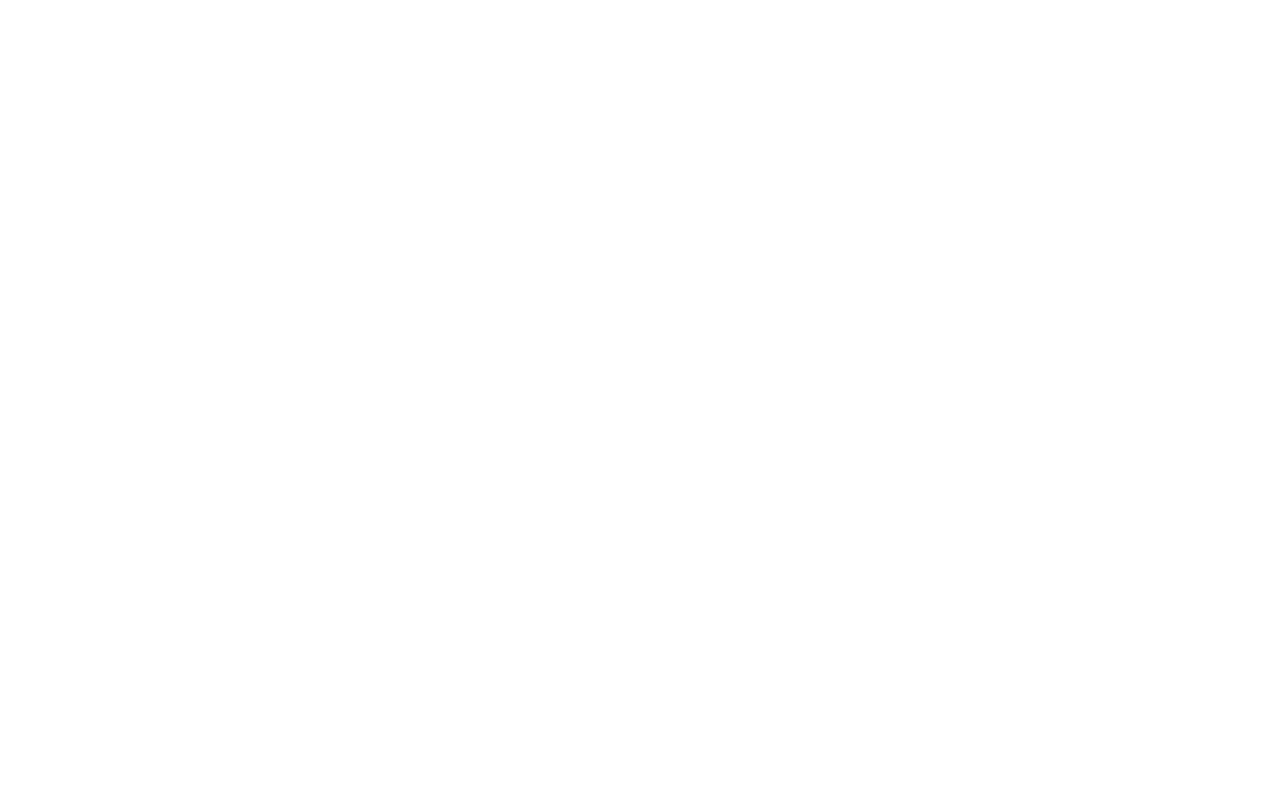
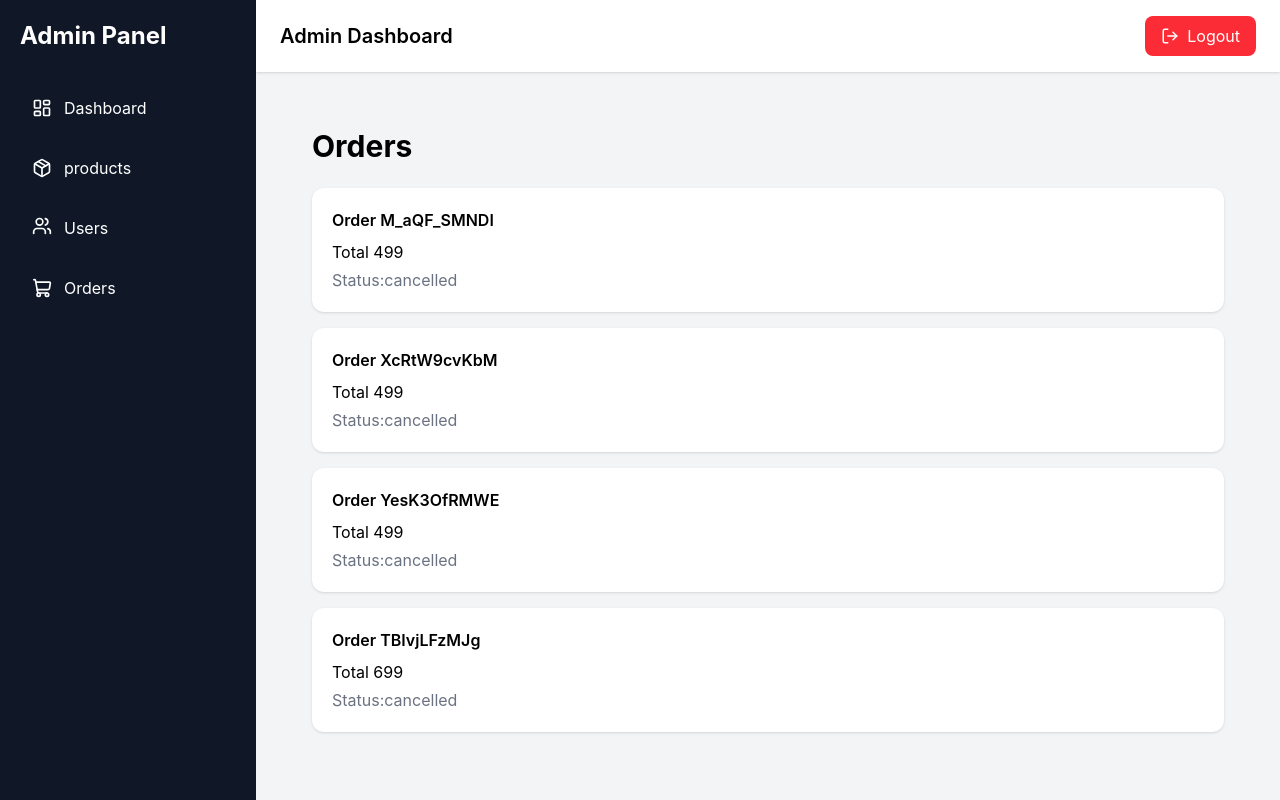
Before and after one commit to ridhafathima1/e-commerce-project, a React (Vite) app: page /admin/orders in a window 1280 px wide. Before the commit this address had no page. Built offline with nearby package versions, Linux system fonts and the light colour scheme; data requests are answered from the project's data file; sample sign-in values are in the browser's storage.

Commit message:
create adminorder.jsx page

```diff
--- a/src/admin-side/pages/adminorders.jsx
+++ b/src/admin-side/pages/adminorders.jsx
@@ -1,22 +1,25 @@
-import { createSlice,createAsyncThunk } from "@reduxjs/toolkit";
-import axios from "axios"
-export const fetchorders=createAsyncThunk(
-    "adminorders/fetchorders",
-    async ()=>{
-        const res=await axios.get("http://localhost:3000/orders")
-        return res.data;
-    }
-)
-const adminordersslice=createSlice({
-    name:"adminorders",
-    initialState:{
-        orders:[],
-    },
-    reducers:{},
-    extraReducers:(builder)=>{
-        builder.addCase(fetchorders.fulfilled,(state,action)=>{
-            state.orders=action.payload;
-        })
-    }
-})
-export default adminordersslice.reducer
+import {useEffect} from "react"
+import {useDispatch,useSelector} from "react-redux"
+import { fetchorders } from "../../redux/adminorders"
+function Adminorders(){
+    const dispatch=useDispatch()
+    const orders=useSelector((state)=>state.adminorders.orders)
+    useEffect(()=>{
+        dispatch(fetchorders())
+    },[dispatch])
+    return (
+        <div className="p-8">
+            <h1 className="mb-6 text-3xl font-bold">Orders</h1>
+            <div className="space-y-4">
+                {orders.map((order)=>(
+                    <div key={order.id} className="rounded-xl bg-white p-5 shadow">
+                        <h2 className="font-semibold">Order {order.id}</h2>
+                        <p className="mt-2">Total {order.total}</p>
+                        <p className="mt-1 text-gray-500">Status:{order.status}</p>
+                    </div>
+                ))}
+            </div>
+        </div>
+    )
+}
+export default Adminorders;
--- a/src/pages/products.jsx
+++ b/src/pages/products.jsx
@@ -128,7 +128,7 @@
 
             ))}
              <button onClick={()=>setsort("low")} className={`rounded-full px-5 py-3 text-sm font-medium ${sort==="low"?"bg-pink-600 text-white":"bg-pink-50 text-gray-700"}`}>price:low to high</button>
-             <button onClick={()=>setsort("high")} className={`rounded-full px-5 py-3 text-sm font medium ${sort==="high"?"bg-pink-600 text-white":"bg-pink-50 text-gray-700"}`}>price:high to low</button>
+             <button onClick={()=>setsort("high")} className={`rounded-full px-5 py-3 text-sm font-medium ${sort==="high"?"bg-pink-600 text-white":"bg-pink-50 text-gray-700"}`}>price:high to low</button>
              <button onClick={()=>setsort("")}
              className="rounded-full bg-gray-100 px-5 py-3 text-sm font-medium">clear</button>
           </div>
--- /dev/null
+++ b/src/redux/adminorders.js
@@ -0,0 +1,22 @@
+import { createSlice,createAsyncThunk } from "@reduxjs/toolkit";
+import axios from "axios"
+export const fetchorders=createAsyncThunk(
+    "adminorders/fetchorders",
+    async ()=>{
+        const res=await axios.get("http://localhost:3000/orders")
+        return res.data;
+    }
+)
+const adminordersslice=createSlice({
+    name:"adminorders",
+    initialState:{
+        orders:[],
+    },
+    reducers:{},
+    extraReducers:(builder)=>{
+        builder.addCase(fetchorders.fulfilled,(state,action)=>{
+            state.orders=action.payload;
+        })
+    }
+})
+export default adminordersslice.reducer
--- a/src/redux/store.js
+++ b/src/redux/store.js
@@ -6,7 +6,7 @@
 import ordersReducer from "./orders";
 import adminproductReducer from "./adminproducts";
 import adminusersReducer from "./adminusers";
-import adminordersReducer from "../admin-side/pages/adminorders";
+import adminordersReducer from "./adminorders"
 export const store = configureStore({
   reducer: {
     cart: cartReducer,
--- a/src/routes/approutes.jsx
+++ b/src/routes/approutes.jsx
@@ -15,6 +15,7 @@
 import Adminlayout from "../admin-side/components/adminlayout";
 import Adminprotectedroute from "../admin-side/adminprotected route/adminprotectedroute";
 import Adminusers from "../admin-side/pages/adminusers";
+import Adminorders from "../admin-side/pages/adminorders";
 function AppRoutes() {
   return (
       <Routes>
@@ -41,6 +42,9 @@
     </Adminlayout>
   </Adminprotectedroute>
 }/>
+<Route path="/admin/orders" element={<Adminprotectedroute><Adminlayout>
+  <Adminorders/>
+  </Adminlayout></Adminprotectedroute>}/>
         <Route
           path="/home"
           element={<Home />}/>
```
